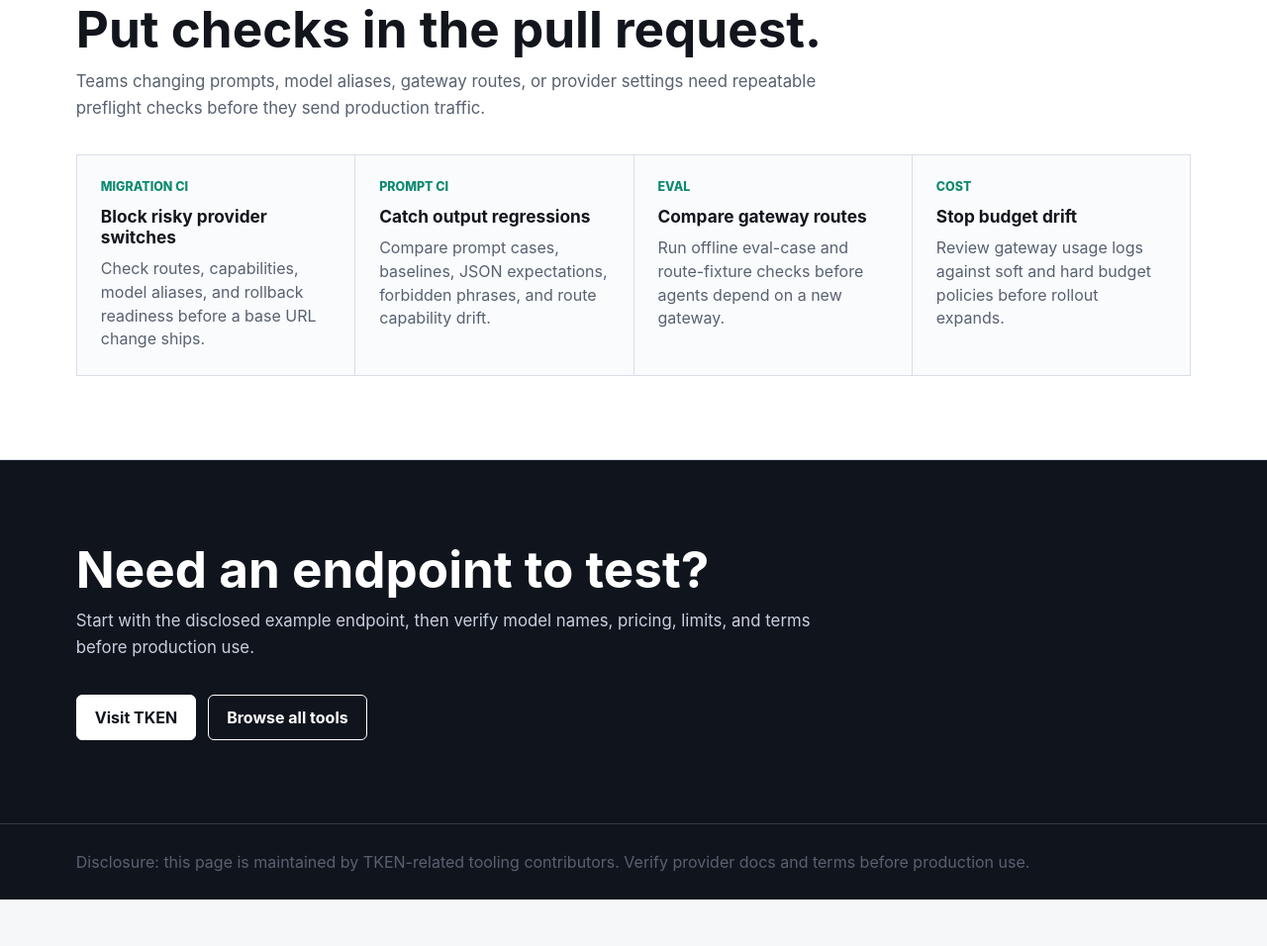
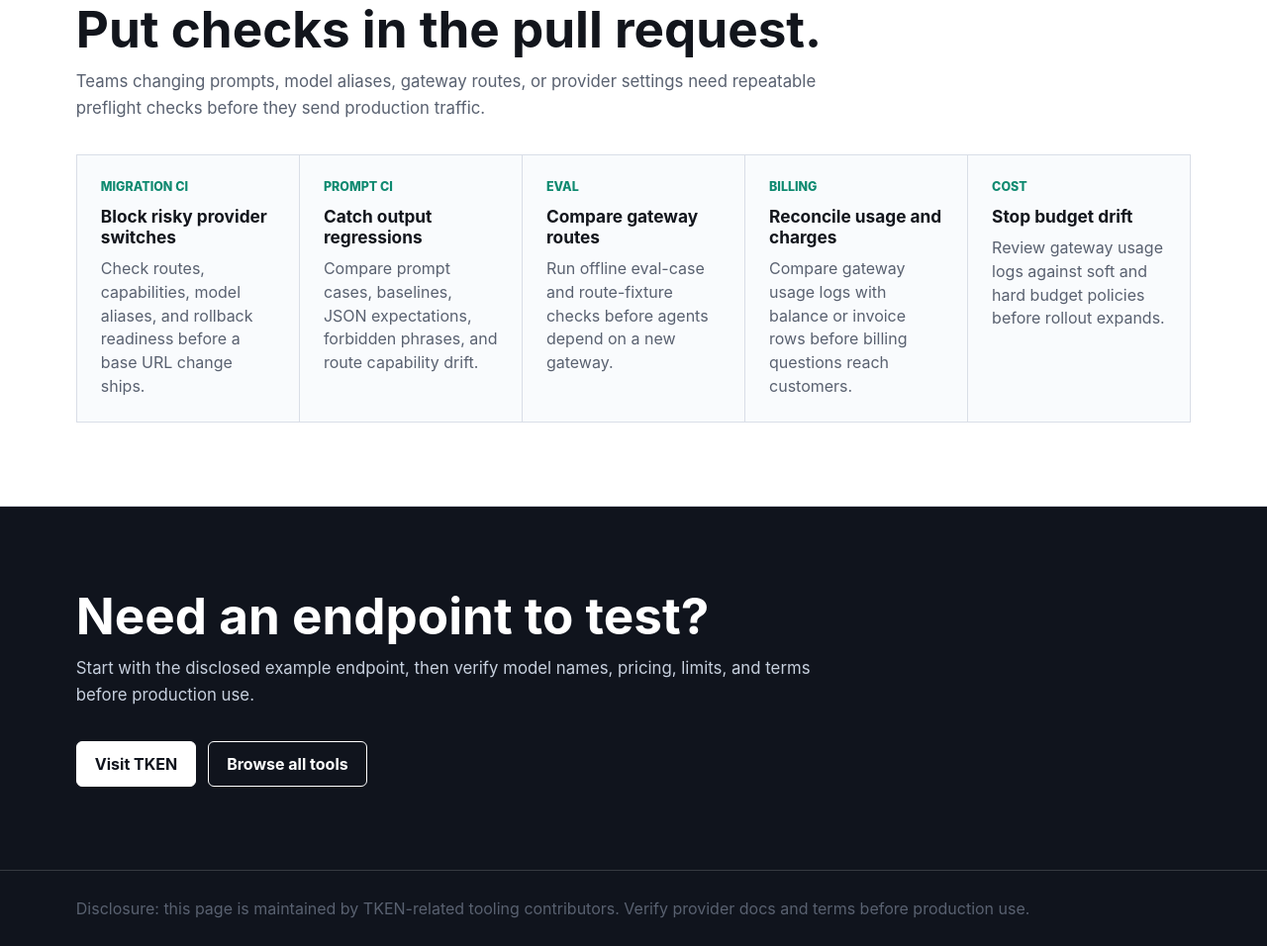
Before and after one commit to vivian254338489/openai-compatible-agent-tooling-landing, a website: page index.html in a window 1280 px wide. Shown: the part 2108-3064 px from the top of the page at 99% size. Before the commit the page ends 3017 px from the top, so only its background shows below. Drawn offline with Linux system fonts and the light colour scheme.

Commit message:
Add billing reconciliation landing path

```diff
--- a/index.html
+++ b/index.html
@@ -194,7 +194,7 @@
 
       .pathways {
         display: grid;
-        grid-template-columns: repeat(4, minmax(0, 1fr));
+        grid-template-columns: repeat(5, minmax(0, 1fr));
         gap: 1px;
         background: var(--line);
         border: 1px solid var(--line);
@@ -363,6 +363,7 @@
           <a class="pathway" href="https://github.com/vivian254338489/openai-compatible-provider-migration-ci-kit"><span>Migration CI</span><strong>Block risky provider switches</strong><p>Check routes, capabilities, model aliases, and rollback readiness before a base URL change ships.</p></a>
           <a class="pathway" href="https://github.com/vivian254338489/openai-compatible-prompt-regression-ci-kit"><span>Prompt CI</span><strong>Catch output regressions</strong><p>Compare prompt cases, baselines, JSON expectations, forbidden phrases, and route capability drift.</p></a>
           <a class="pathway" href="https://github.com/vivian254338489/openai-compatible-gateway-eval-harness"><span>Eval</span><strong>Compare gateway routes</strong><p>Run offline eval-case and route-fixture checks before agents depend on a new gateway.</p></a>
+          <a class="pathway" href="https://github.com/vivian254338489/openai-compatible-billing-reconciliation-kit"><span>Billing</span><strong>Reconcile usage and charges</strong><p>Compare gateway usage logs with balance or invoice rows before billing questions reach customers.</p></a>
           <a class="pathway" href="https://github.com/vivian254338489/openai-compatible-cost-guardrail-kit"><span>Cost</span><strong>Stop budget drift</strong><p>Review gateway usage logs against soft and hard budget policies before rollout expands.</p></a>
         </div>
       </section>
--- a/scripts/check.js
+++ b/scripts/check.js
@@ -14,6 +14,7 @@ for (const text of [
   "openai-compatible-provider-migration-ci-kit",
   "openai-compatible-prompt-regression-ci-kit",
   "openai-compatible-gateway-eval-harness",
+  "openai-compatible-billing-reconciliation-kit",
   "openai-compatible-cost-guardrail-kit",
   "Disclosure"
 ]) {
```
